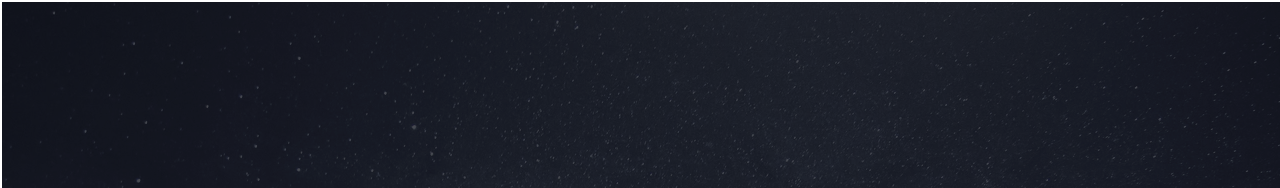
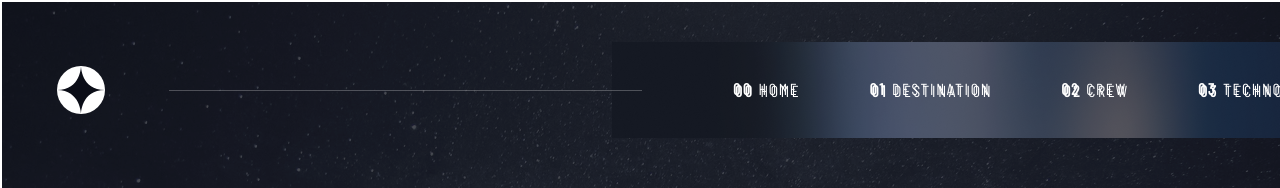
Before and after one commit to Luis-Restrepo98/workshop-6, a React (Vite) app: page /destination in a window 1280 px wide. Shown: the top 188 px of the page. Built offline with nearby package versions, Linux system fonts and the light colour scheme; a web font is replaced by a local one.

Commit message:
intento de agragar navegacion

```diff
--- a/src/components/Router.jsx
+++ b/src/components/Router.jsx
@@ -3,6 +3,7 @@ import { BrowserRouter, Route, Routes } from 'react-router-dom';
 import Home from '../components/Home';
 import Layout from '../components/Layout';
 import CarouselPersonajes from '../components/CarouselPersonajes';
+import NavbarDestination from '../components/destination/NavbarDestination';
 
 const Router = () => {
   return (
@@ -11,6 +12,7 @@ const Router = () => {
         <Route element={<Layout />}>
           <Route index element={<Home />} />
           <Route path='crew' element={<CarouselPersonajes />} />
+          <Route path='destination' element={<NavbarDestination />} />
         </Route>
       </Routes>
     </BrowserRouter>
--- a/src/components/destination/NavbarDestination.jsx
+++ b/src/components/destination/NavbarDestination.jsx
@@ -1,6 +1,7 @@
-import React, { useState } from "react";
-import { Navegation } from "./Navegation";
-import "../../sass/destination.scss";
+import React, { useState } from 'react';
+import { Navegation } from './Navegation';
+import '../../sass/destination.scss';
+import Navbar from '../Navbar';
 
 const NavbarDestination = () => {
   const [activeIndex, setActiveIndex] = useState(0);
@@ -11,12 +12,21 @@ const NavbarDestination = () => {
 
   return (
     <>
-          <div className="navbar">
+      <div className='navbar'>
+        <Navbar />
         {Navegation[activeIndex]}
-            <button className="Moon" onClick={() => goToComponent(0)}>MOON</button>
-            <button className="Mars"onClick={() => goToComponent(1)}>MARS</button>
-            <button className="Europa"onClick={() => goToComponent(2)}>EUROPA</button>
-            <button className="Titan"onClick={() => goToComponent(3)}>TITAN</button>
+        <button className='Moon' onClick={() => goToComponent(0)}>
+          MOON
+        </button>
+        <button className='Mars' onClick={() => goToComponent(1)}>
+          MARS
+        </button>
+        <button className='Europa' onClick={() => goToComponent(2)}>
+          EUROPA
+        </button>
+        <button className='Titan' onClick={() => goToComponent(3)}>
+          TITAN
+        </button>
       </div>
     </>
   );
--- a/src/components/destination/PersonajeMoon.jsx
+++ b/src/components/destination/PersonajeMoon.jsx
@@ -1,4 +1,6 @@
 import '../../sass/destination.scss';
+
+import Navbar from '../Navbar';
 
 import destinationMoon from '../../assets/img/moon.png';
 import lineaRectangular from '../../assets/icons/Rectangle.png';
@@ -7,6 +9,7 @@ const DestinationMoon = () => {
   return (
     <>
       <main className='container'>
+        <Navbar />
         <div className='container-moon'>
           <p className='num'>01 </p>
           <h1 className='moon'>PICK YOUR DESTINATION</h1>
--- a/src/components/destination/Titan.jsx
+++ b/src/components/destination/Titan.jsx
@@ -1,25 +1,29 @@
 import '../../sass/destination.scss';
-import destinationTitan from "../../assets/img/titan.png";
-import lineaRectangular from "../../assets/icons/Rectangle.png";
-import{BrowserRouter, Link} from 'react-router-dom';
+import destinationTitan from '../../assets/img/titan.png';
+import lineaRectangular from '../../assets/icons/Rectangle.png';
 
+import Navbar from '../Navbar';
 
 const DestinationTitan = () => {
   return (
     <>
       <main className='container'>
-                <div className="container-moon">
-                    <p className="num">01 </p>
+        <Navbar />
+        <div className='container-moon'>
+          <p className='num'>01 </p>
           <h1 className='moon'>PICK YOUR DESTINATION</h1>
         </div>
         <div className='img_moon'>
-                  <img src={destinationTitan} className='destination' alt="" />
+          <img src={destinationTitan} className='destination' alt='' />
         </div>
         <section className='container_navegation'>
-
           <h1 className='title_moon'>TITAN</h1>
-                          <p className='paragraph_planet'>The only moon known to have a dense atmosphere other than Earth, Titan is a home away from home (just a few hundred degrees colder!). As a bonus, you get striking views of the Rings of Saturn.</p>
-                          <img src={lineaRectangular} className='linea_recta' alt="" />
+          <p className='paragraph_planet'>
+            The only moon known to have a dense atmosphere other than Earth,
+            Titan is a home away from home (just a few hundred degrees colder!).
+            As a bonus, you get striking views of the Rings of Saturn.
+          </p>
+          <img src={lineaRectangular} className='linea_recta' alt='' />
           <article className='container_distance'>
             <h3 className='distance'>AVG. DISTANCE</h3>
             <p className='km'>1.6 BIL. KM</p>
--- a/src/main.jsx
+++ b/src/main.jsx
@@ -1,9 +1,9 @@
 import React from 'react';
 import ReactDOM from 'react-dom/client';
-import NavbarDestination from './components/destination/NavbarDestination';
+import Router from './components/Router';
 
 ReactDOM.createRoot(document.getElementById('root')).render(
   <React.StrictMode>
-    <NavbarDestination />
+    <Router />
   </React.StrictMode>
 );
```
Lines whose indentation alone changed are shown as unchanged.
